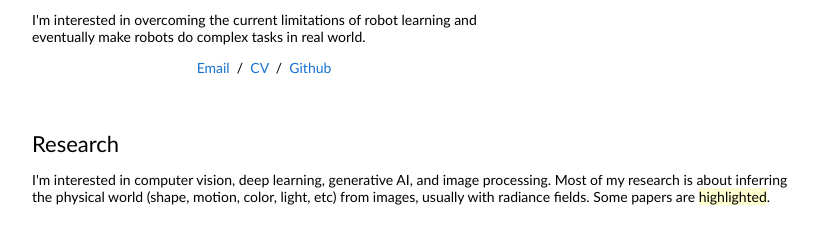
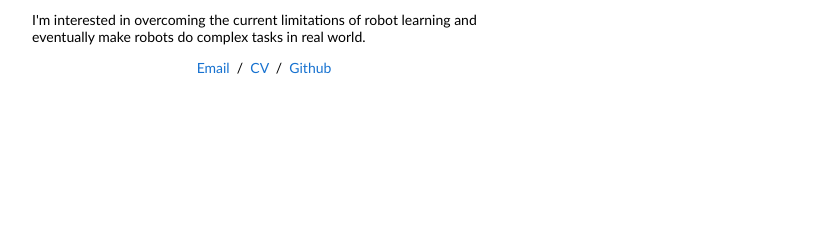
Before and after one commit to jefflee0810/jefflee0810.github.io, a plain HTML site: page index.html in a window 1280 px wide. Shown: the part 155-398 px from the top of the page, without its empty margins (228-1046 px from the left). Drawn offline with Linux system fonts and the light colour scheme.

Commit message:
Update index.html

```diff
--- a/index.html
+++ b/index.html
@@ -42,11 +42,3 @@
           <table style="width:100%;border:0px;border-spacing:0px;border-collapse:separate;margin-right:auto;margin-left:auto;"><tbody>
               <tr>
               <td style="padding:20px;width:100%;vertical-align:middle">
-                <h2>Research</h2>
-                <p>
-                  I'm interested in computer vision, deep learning, generative AI, and image processing. Most of my research is about inferring the physical world (shape, motion, color, light, etc) from images, usually with radiance fields. Some papers are <span class="highlight">highlighted</span>.
-                </p>
-              </td>
-            </tr>
-          </tbody></table>
-          <table style="width:100%;border:0px;border-spacing:0px;border-collapse:separate;margin-right:auto;margin-left:auto;"><tbody>
```
